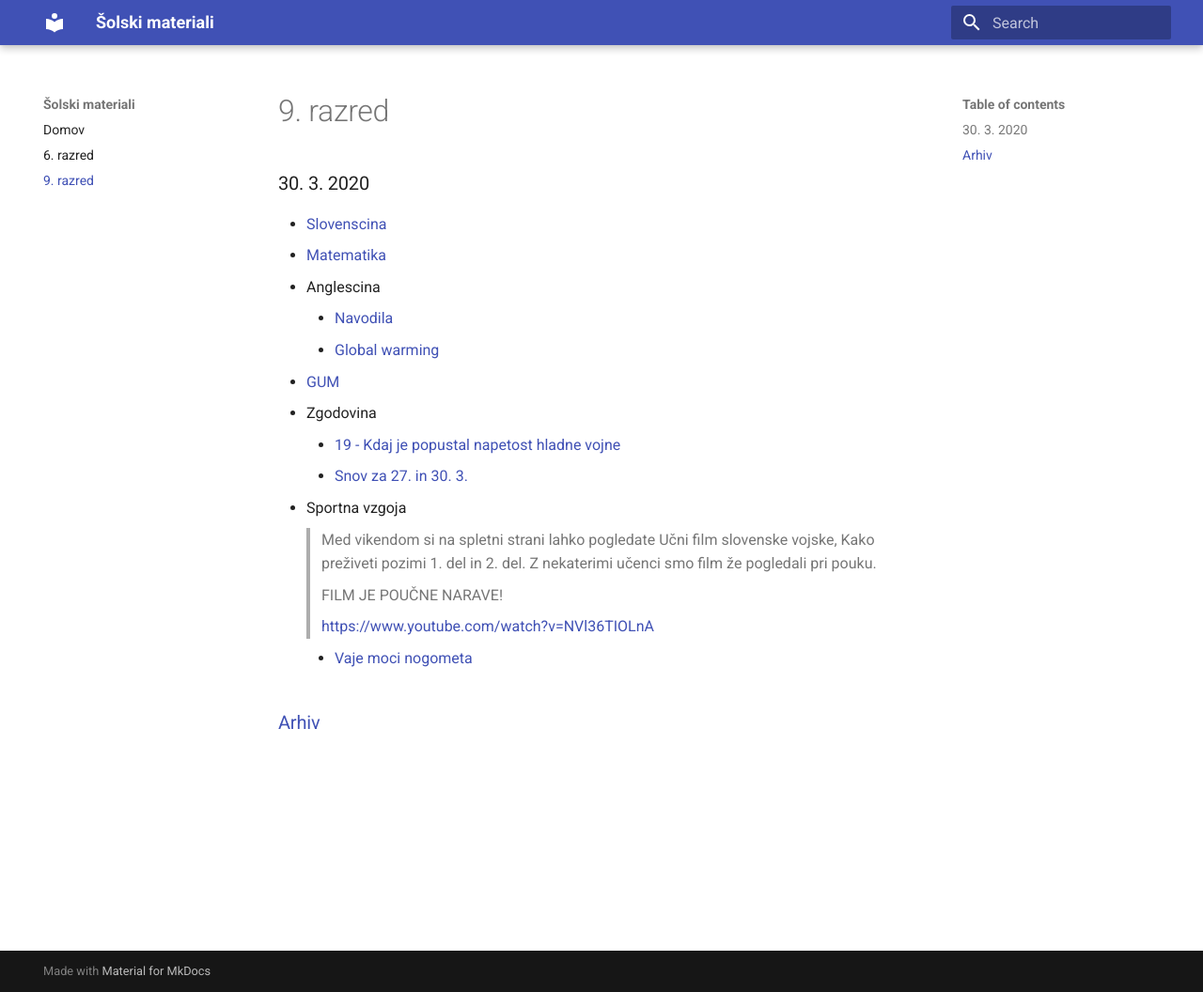
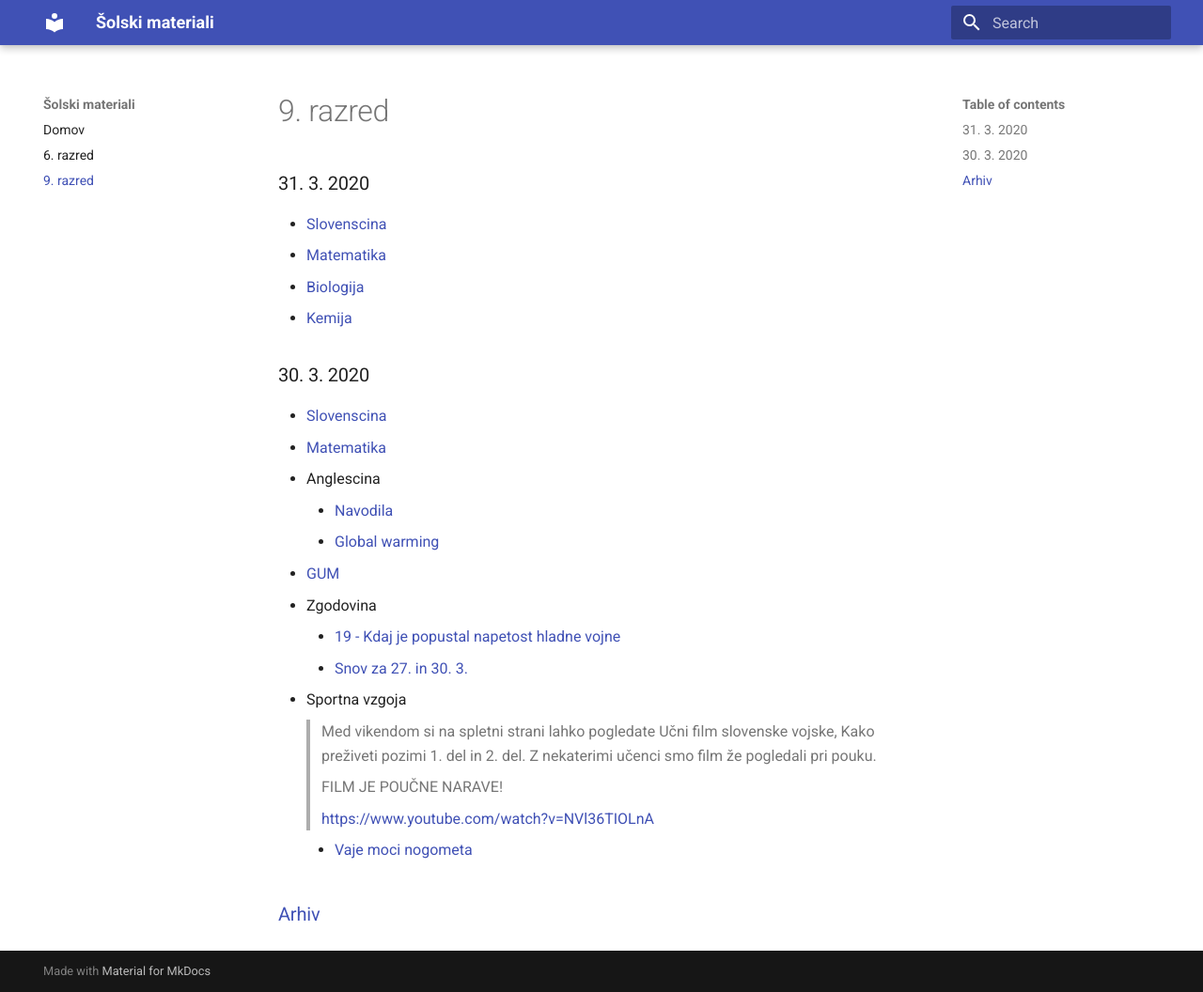
Before and after one commit to skyflyer/solski-materiali, an MkDocs documentation site: the page built from docs/9razred/index.md, in a window 1280 px wide and 1056 px high. Shown: the whole window at 94% size. Built offline with MkDocs 1.6.1 and Material for MkDocs 9.7.7, drawn with Linux system fonts in a browser that asks for light colours.

Commit message:
31. 3. 2020 - 9. razred

```diff
--- a/docs/9razred/index.md
+++ b/docs/9razred/index.md
@@ -2,6 +2,14 @@
 title: 9. razred
 summary: ucna snov za 9. razred
 ---
+
+### 31. 3. 2020
+
+* [Slovenscina](slovenscina/2020-03-31-slovenscina.pdf)
+* [Matematika](matematika/2020-03-31-matematika.pdf)
+* [Biologija](biologija/2020-03-31-biologija.pdf)
+* [Kemija](kemija/2020-03-31-kemija.pdf)
+
 
 ### 30. 3. 2020
 
```
Also changed, not shown: 4 other files.
